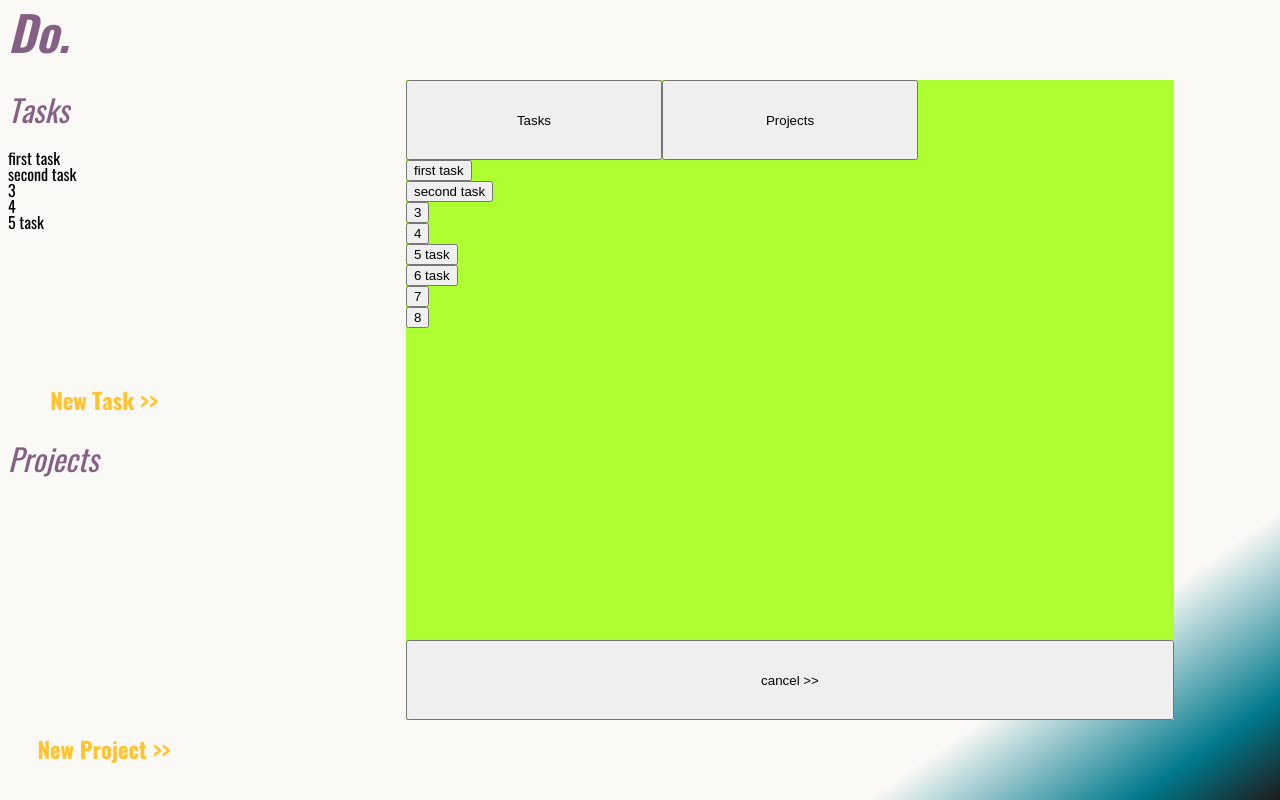
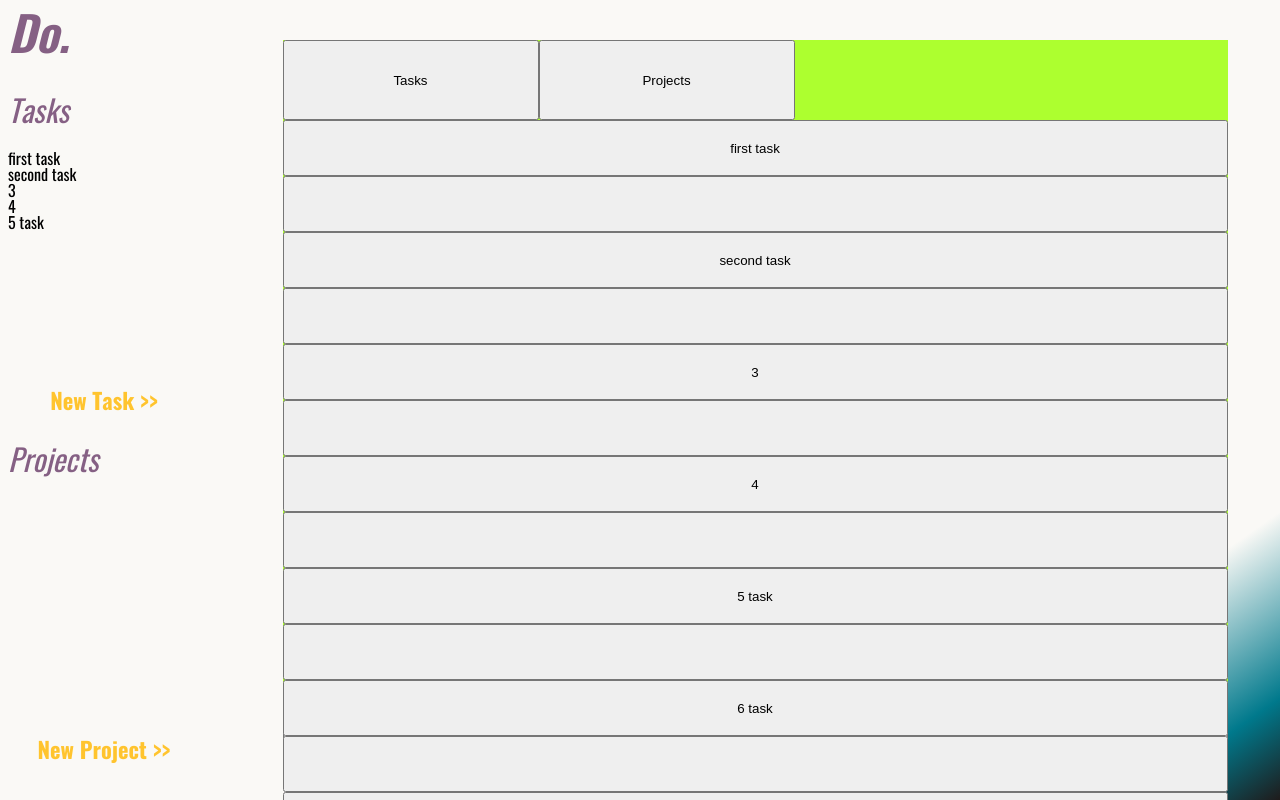
Before and after one commit to am1macdonald/todoList, a website built with webpack: page index.html in a window 1280 px wide. Both pictures are taken after a click on the button "Get Started >>". Shown: the top 800 px of the page. Built offline with nearby package versions, Linux system fonts and the light colour scheme.

Commit message:
working on styling the explorer

```diff
--- a/package.json
+++ b/package.json
@@ -39,6 +39,7 @@
     "webpack-dev-server": "^4.7.2"
   },
   "dependencies": {
-    "date-fns": "^2.28.0"
+    "date-fns": "^2.28.0",
+    "simplebar": "^5.3.6"
   }
 }
--- a/src/index.js
+++ b/src/index.js
@@ -1,6 +1,7 @@
 import './reset.css';
 import './style.css';
 import {projectCreationMenu, renderBigDate, renderStaticElements, taskCreationMenu } from './pageControl.js';
+
 
 renderStaticElements();
 renderBigDate.updateTime();
--- a/src/pageControl.js
+++ b/src/pageControl.js
@@ -1,7 +1,9 @@
 import { compareAsc, format, parseISO } from 'date-fns';
 import './pageFunctions.js';
 import { addNewProject, addNewTask, stateManager, taskLibrary, projectLibrary, sortAlg } from './pageFunctions.js';
-
+import 'simplebar'; // or "import SimpleBar from 'simplebar';" if you want to use it manually.
+import 'simplebar/dist/simplebar.css';
+import SimpleBar from 'simplebar';
 
 const content = document.getElementById('content');
 
@@ -23,6 +25,7 @@ const renderStaticElements = () => {
 
         const taskContainer = document.createElement('div');
         taskContainer.id = 'task-container';
+        taskContainer.classList.add('nav-container');
         const taskHeader = document.createElement('h2');
         taskHeader.id = 'task-header';
         taskHeader.innerHTML = 'Tasks';
@@ -33,6 +36,7 @@ const renderStaticElements = () => {
 
         const projectContainer = document.createElement('div');
         projectContainer.id = 'project-container';
+        projectContainer.classList.add('nav-container');
         const projectHeader = document.createElement('h2');
         projectHeader.id = 'project-header';
         projectHeader.innerHTML = 'Projects';
@@ -331,12 +335,17 @@ const dynamicExplorerParts = (() => {
   const itemList = (parent, library) => {
     const list = document.createElement('ul');
     list.id = 'explorer-list';
+
+    const scroller = document.createElement('div');
+    scroller.id = 'scroller';
+    new SimpleBar(scroller);
+
     let listItem = document.createElement('li');
     listItem.classList.add('explorer-list-item');
 
     let collapsible = document.createElement('button');
     collapsible.type = 'button';
-    collapsible.classList.add = 'collapsible';
+    collapsible.classList.add('collapsible');
     let contentDiv = document.createElement('div');
     contentDiv.classList.add('collapsible-content');
     let details = document.createElement('p');
@@ -348,20 +357,24 @@ const dynamicExplorerParts = (() => {
       let cloneCollapsible = collapsible.cloneNode();
       cloneCollapsible.innerHTML = `${item.title}`;
 
+      let editButton = document.createElement('button');
+      editButton.classList.add('edit-button');
+
 
       let cloneContent = contentDiv.cloneNode();
 
       let detailsClone = details.cloneNode();
 
       cloneContent.appendChild(detailsClone);
-
+      cloneContent.appendChild(editButton);
 
       cloneItem.appendChild(cloneCollapsible);
       cloneItem.appendChild(cloneContent);
       list.appendChild(cloneItem);
     })
 
-    parent.appendChild(list);
+    scroller.appendChild(list);
+    parent.appendChild(scroller);
   }
 
 
@@ -455,6 +468,7 @@ const projectCreationMenu = () => {
   dynamicFormParts.newDateInput(form);
   dynamicFormParts.newTextInput(form, 'notes', 'Notes.', 'Additional notes...', false);
   dynamicFormParts.newTasklist(form);
+  new SimpleBar(document.getElementById('checkboxes'));
   const div = document.createElement('div');
   div.classList.add('form-buttons');
   div.id = 'project-buttons';
--- a/src/style.css
+++ b/src/style.css
@@ -1,6 +1,6 @@
 @font-face {
   font-family: 'Oswald';
-  src: url(./Oswald-VariableFont_wght.ttf);
+  src: url(http://127.0.0.1:5500/dist/7aae63364e12a102a22a.ttf);
 }
 
 body {
@@ -14,7 +14,7 @@ body {
 
 #page {
   display: grid;
-  grid-template-columns: minmax(auto, 300px) auto;
+  grid-template-columns: minmax(auto, 230px) auto;
 }
 
 nav {
@@ -53,7 +53,7 @@ h3 {
   padding-bottom: 5vmin;
 }
 
-#task-container {
+.nav-container {
   width: 100%;
   height: 100%;
 }
@@ -195,7 +195,6 @@ h3 {
   width: 100%;
 }
 #checkboxes {
-  overflow: scroll;
   height: 25vh;
 }
 .task-list-item {
@@ -210,10 +209,10 @@ h3 {
   align-items: center;
 }
 #explorer {
-  height: 80vh;
-  width: 60vw;
+  height: 90vh;
+  width: 90%;
   display: grid;
-  grid-template-rows: 10vh 60vh;
+  grid-template-rows: 10vh 75vh 5vh;
   background-color: greenyellow;
 }
 #explorer-tabs {
@@ -226,3 +225,15 @@ h3 {
   justify-content: start;
   align-items: flex-start;
 }
+.explorer-list-item {
+  width: 100%;
+  height: auto;
+}
+.explorer-list-item button {
+  width: 100%;
+  height: 7vh;
+}
+.edit-button {
+  width: 3vmin;
+  height: 1vmin;
+}
```
Also changed, not shown: dist/main.js, 1 other file.
